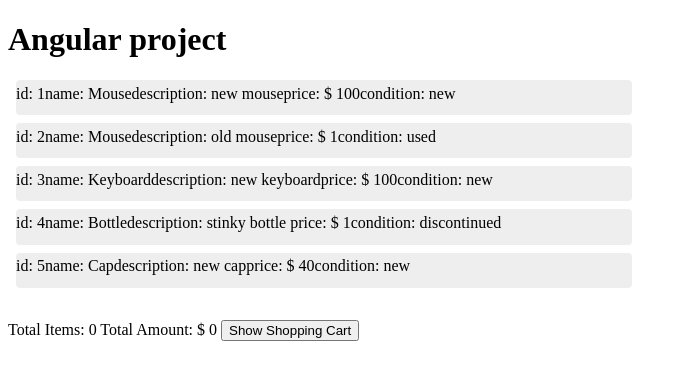
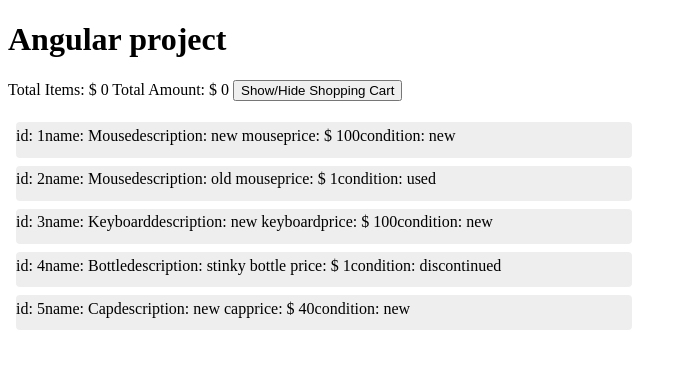
Before and after one commit to krishnaaGit/Angular, an Angular app: page / in a window 1280 px wide. Shown: the top 380 px of the page, without its empty margins (0-687 px from the left). Built offline with nearby package versions, Linux system fonts and the light colour scheme.

Commit message:
shopping cart items

```diff
--- a/src/app/app.component.ts
+++ b/src/app/app.component.ts
@@ -4,6 +4,7 @@ import { Component } from '@angular/core';
   selector: 'app-root',
   template: `
   <h1>{{title}}</h1>
+  <shopping-cart></shopping-cart>
     <product-list></product-list>
   `,
   styles: []
--- a/src/app/app.module.ts
+++ b/src/app/app.module.ts
@@ -3,13 +3,10 @@ import { NgModule } from '@angular/core';
 
 import { AppComponent } from './app.component';
 import { ProductModule } from './product/product.module';
-import { ShoppingCartComponent } from './shopping-cart/shopping-cart.component';
-
 
 @NgModule({
   declarations: [
-    AppComponent,
-    ShoppingCartComponent
+    AppComponent
   ],
   imports: [
     BrowserModule,  ProductModule
--- a/src/app/product/product-detail.component.ts
+++ b/src/app/product/product-detail.component.ts
@@ -29,27 +29,14 @@ import { ShoppingCartService } from '../shopping-cart/shopping-cart.service';
       <input [(ngModel)]="quantity" placeholder="Quantity"/>
       <button (click)="addToCart()">Add to Cart</button> </div>
     </div>
-    <div>
-    <label>Total Items: </label> {{totalItems}}
-    <label>Total Amount: </label>$ {{totalAmount}}
-    <button (click)="showCartItems = true">
-        Show Shopping Cart
-      </button>
-    </div>
-
-    <div *ngIf="showCartItems">
-      <cart-item-list></cart-item-list>
-    </div>
-
     `,
   styles: []
 })
 export class ProductDetailComponent {
   @Input() selectedProduct: Product;
-  quantity: number;
-  totalItems:number = 0;
-  totalAmount:number = 0;
-  showCartItems:boolean = false;
+  quantity: number = 1 ;
+
+
   upper(value: string) {
 
     this.selectedProduct.description = value.toUpperCase();
@@ -59,8 +46,7 @@ export class ProductDetailComponent {
 
   addToCart() {
     this.shoppingCartService.addItem(this.selectedProduct, this.quantity);
-    this.totalItems = this.shoppingCartService.cart.totalItems();
-    this.totalAmount = this.shoppingCartService.cart.totalAmount();
+
   }
 
 }
--- a/src/app/shopping-cart/cart-item-list.component.ts
+++ b/src/app/shopping-cart/cart-item-list.component.ts
@@ -5,16 +5,13 @@ import {CartItem,Cart} from "../shopping-cart/cart"
 import {ItemCostPipe} from "../shopping-cart/item-cost.pipe"
 import { ShoppingCartService } from '../shopping-cart/shopping-cart.service';
 
-
-
-
 @Component({
   selector: 'cart-item-list',
   template: `
     <h1>{{title}}</h1>
 
     <ul class="products">
-    <li *ngFor="let cartItem of cart.items">
+    <li *ngFor="let cartItem of cart.items">    -
       <span><label>id: </label>{{cartItem.product.id}}</span>
       <span><label>name: </label>{{cartItem.product.name}}</span>
       <span><label>description: </label>{{cartItem.product.description}}</span>
--- a/src/app/shopping-cart/cart.ts
+++ b/src/app/shopping-cart/cart.ts
@@ -1,29 +1,29 @@
-import {Product} from "../product/product"
-import {Input} from "@angular/core"
+import { Product } from "../product/product"
+import { Input } from "@angular/core"
 
 export class Cart {
   id: number;
   items: CartItem[] = new Array<CartItem>();
 
-  addItem(item:CartItem){
-      this.items.push(item);
+  addItem(item: CartItem) {
+    this.items.push(item);
   }
 
-  removeItem(removedItem:CartItem){
+  removeItem(removedItem: CartItem) {
     this.items = this.items.filter(item => item !== removedItem);
   }
 
-  totalAmount():number{
-    return this.items.reduce((sum,item)=>sum + item.product.price*item.quantity,0);
+  totalAmount(): number {
+    return this.items.reduce((sum, item) => sum + item.product.price * item.quantity, 0);
   }
 
-  totalItems():number{
-    return this.items.reduce((sum,item)=>sum + item.quantity*1,0);
+  totalItems(): number {
+    return this.items.reduce((sum, item) => sum + item.quantity*1, 0);
   }
 
 }
 
-export class CartItem{
-  product:Product;
-  quantity:number=0;
+export class CartItem {
+  constructor(public product: Product, public quantity: number = 1 ){}
+
 }
--- a/src/app/shopping-cart/item-cost.pipe.ts
+++ b/src/app/shopping-cart/item-cost.pipe.ts
@@ -6,7 +6,7 @@ import {CartItem} from "./cart"
     name: 'itemCost'
 })
 export class ItemCostPipe implements PipeTransform {
-    transform(item: CartItem) {
+    transform(item: CartItem,quantity?:number) {
         return item.product.price * item.quantity;
     }
 }
--- a/src/app/shopping-cart/shopping-cart.component.ts
+++ b/src/app/shopping-cart/shopping-cart.component.ts
@@ -6,25 +6,26 @@ import { ShoppingCartService } from '../shopping-cart/shopping-cart.service';
 
 @Component({
   selector: 'shopping-cart',
-  template: `{{totalItems}}
-    <p (click)="showCartItems()">
-      Your Shopping Cart
-    </p>
-    <div *ngIf="showCartItems">
-    </div>
+  template: `
+  <div>
+   <label>Total Items: </label>$ {{this.shoppingCartService.cart.totalItems()}}
+  <label>Total Amount: </label>$ {{this.shoppingCartService.cart.totalAmount()}}
+  <button (click)="showCartItems = !showCartItems">
+      Show/Hide Shopping Cart
+    </button>
+  </div>
+
+  <div *ngIf="showCartItems">
+  <cart-item-list></cart-item-list>
+  </div>
   `,
   styles: []
 })
-export class ShoppingCartComponent implements OnInit {
+export class ShoppingCartComponent{
 
   constructor(private shoppingCartService: ShoppingCartService) { }
 
-  totalItems: number = 0;
+  showCartItems:boolean = false;
   cart: Cart = this.shoppingCartService.cart;
-  ngOnInit() {
-  }
-  showCartItems(){
-
-  }
 
 }
--- a/src/app/shopping-cart/shopping-cart.service.ts
+++ b/src/app/shopping-cart/shopping-cart.service.ts
@@ -7,24 +7,21 @@ import {CartItemListComponent} from "../shopping-cart/cart-item-list.component"
 
 @Injectable()
 export class ShoppingCartService {
-cart:Cart = new Cart();
-  public addItem(product: Product, quantity: number): void {
+  constructor(public cart: Cart){}
+   public addItem(product: Product, quantity: number): void {
 
-    // let item = this.cart.items.find((cartItem) => cartItem.product.id === product.id);
-    // if (item === undefined) {
-    //   item = new CartItem();
-    //   item.product = product;
-    //   item.quantity = quantity;
-    //   this.cart.addItem(item);
-    // }
-    // else{
-    //   item.quantity = quantity;
-    //   //this.cart.items.push(item);
-    // }
-    let item = new CartItem();
-    item.product = product;
-    item.quantity = quantity;
-    this.cart.addItem(item);
-    console.log(this.cart);
+    let item = this.cart.items.find((cartItem) => cartItem.product.id === product.id);
+    if (item === undefined) {
+      item = new CartItem(product,quantity);
+      this.cart.addItem(item);
+    }
+    else{
+      item.quantity = quantity;
+      //this.cart.items.push(item);
+    }
+    // let item = new CartItem(product,quantity);
+
+    // this.cart.addItem(item);
+       console.log(this.cart);
   }
 }
```
Also changed, not shown: src/app/product/product.module.ts (+5 -2 lines).
